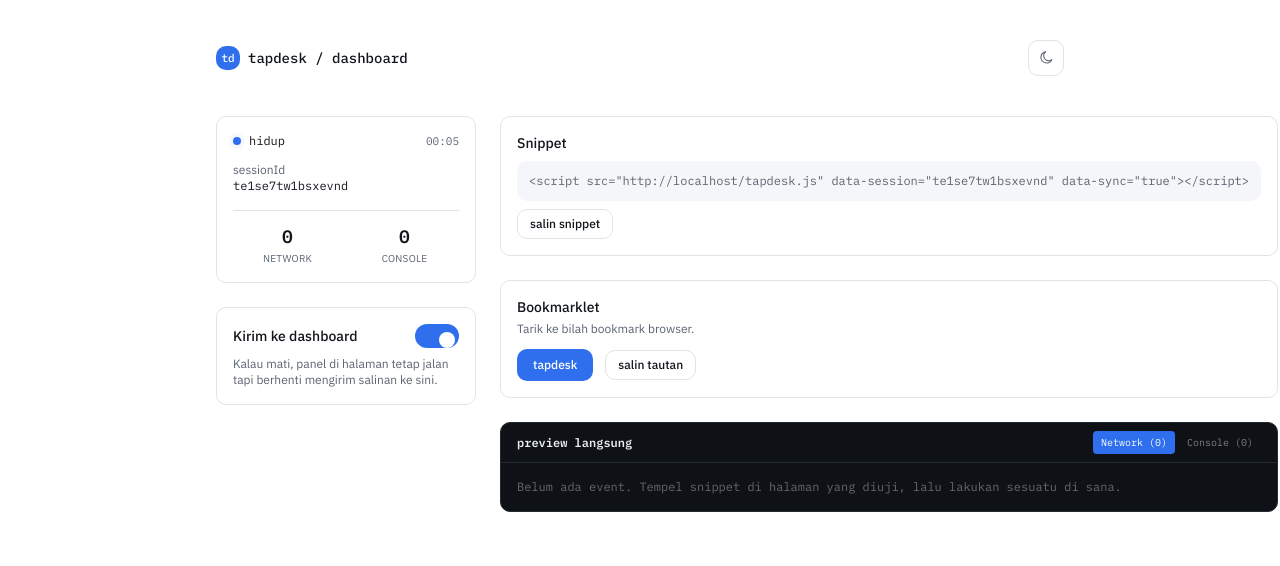
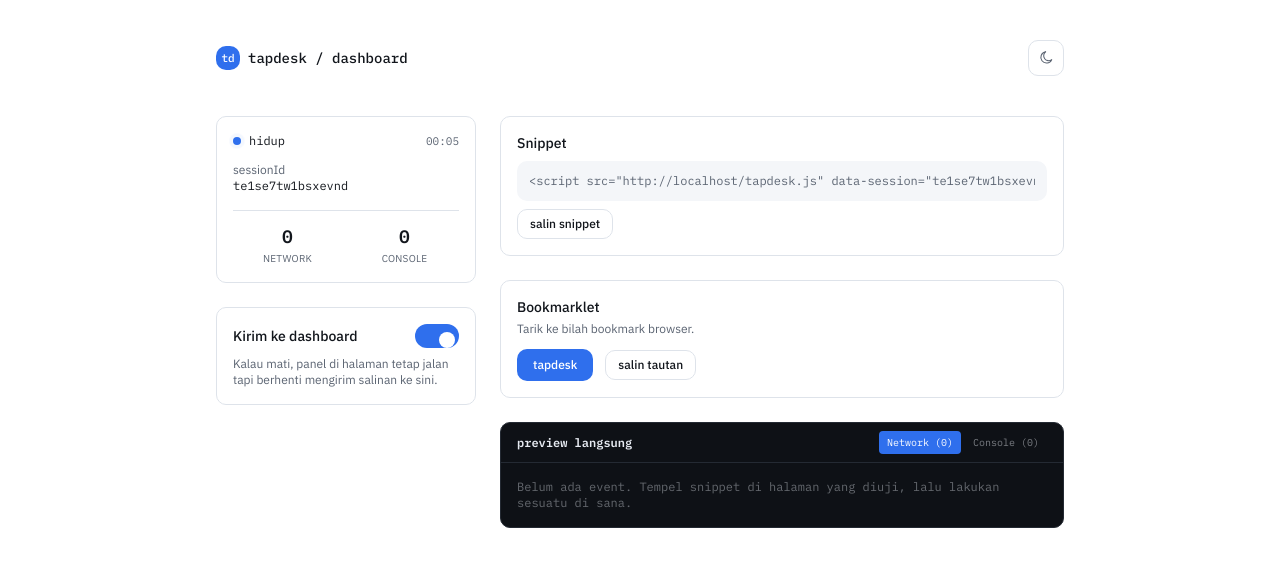
Before and after one commit to fidzzcodex-me/tapdesk, a Next.js app: page /dashboard in a window 1280 px wide. Shown: the top 566 px of the page. Built offline with nearby package versions, Linux system fonts and the light colour scheme.

Commit message:
Upload: replace app/dashboard/page.tsx

```diff
--- a/app/dashboard/page.tsx
+++ b/app/dashboard/page.tsx
@@ -102,7 +102,7 @@
   const list = previewTab === "network" ? networkEvents : consoleEvents;
 
   return (
-    <main className="mx-auto min-h-screen max-w-4xl px-6 py-10">
+    <main className="mx-auto min-h-screen max-w-4xl overflow-x-hidden px-6 py-10">
       <header className="flex items-center justify-between">
         <div className="flex items-center gap-2 font-mono text-sm font-medium">
           <span className="flex h-6 w-6 items-center justify-center rounded-lg bg-blue text-[11px] text-white">
@@ -120,7 +120,7 @@
       ) : (
         <div className="mt-10 grid gap-6 md:grid-cols-[260px_1fr]">
           {/* Sidebar */}
-          <div className="space-y-6">
+          <div className="min-w-0 space-y-6">
             <Reveal>
               <div className="rounded-lg border border-line p-4 dark:border-line-dark">
                 <div className="flex items-center gap-2">
@@ -195,12 +195,12 @@
           </div>
 
           {/* Main */}
-          <div className="space-y-6">
+          <div className="min-w-0 space-y-6">
             <Reveal>
               <div className="rounded-lg border border-line p-4 dark:border-line-dark">
                 <p className="mb-2 text-sm font-medium">Snippet</p>
                 <div className="rounded-lg bg-paper-dim p-3 dark:bg-ink-dim">
-                  <code className="block overflow-x-auto whitespace-pre font-mono text-xs text-text-dim">
+                  <code className="block max-w-full overflow-x-auto whitespace-pre font-mono text-xs text-text-dim">
                     {session.snippet}
                   </code>
                 </div>
@@ -276,7 +276,7 @@
                             <span className="w-10 shrink-0 text-text-invert/40">
                               {ev.method}
                             </span>
-                            <span className="flex-1 truncate text-text-invert/70">
+                            <span className="min-w-0 flex-1 truncate text-text-invert/70">
                               {ev.url}
                             </span>
                             <span className={`shrink-0 ${statusColor(ev.status)}`}>
@@ -284,7 +284,7 @@
                             </span>
                           </>
                         ) : (
-                          <span className="truncate text-text-invert/70">
+                          <span className="min-w-0 flex-1 truncate text-text-invert/70">
                             [{ev.level}] {ev.message}
                           </span>
                         )}
```
